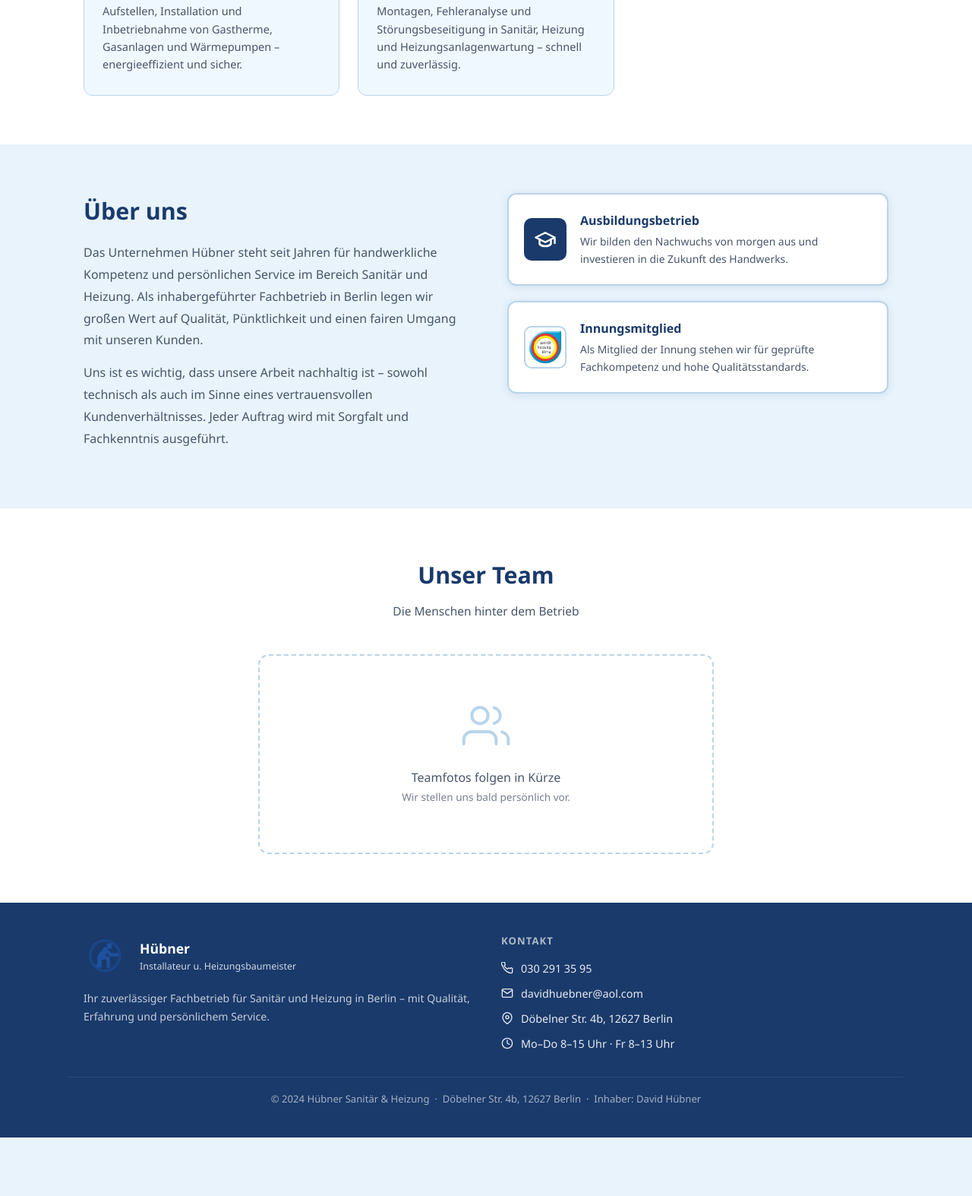
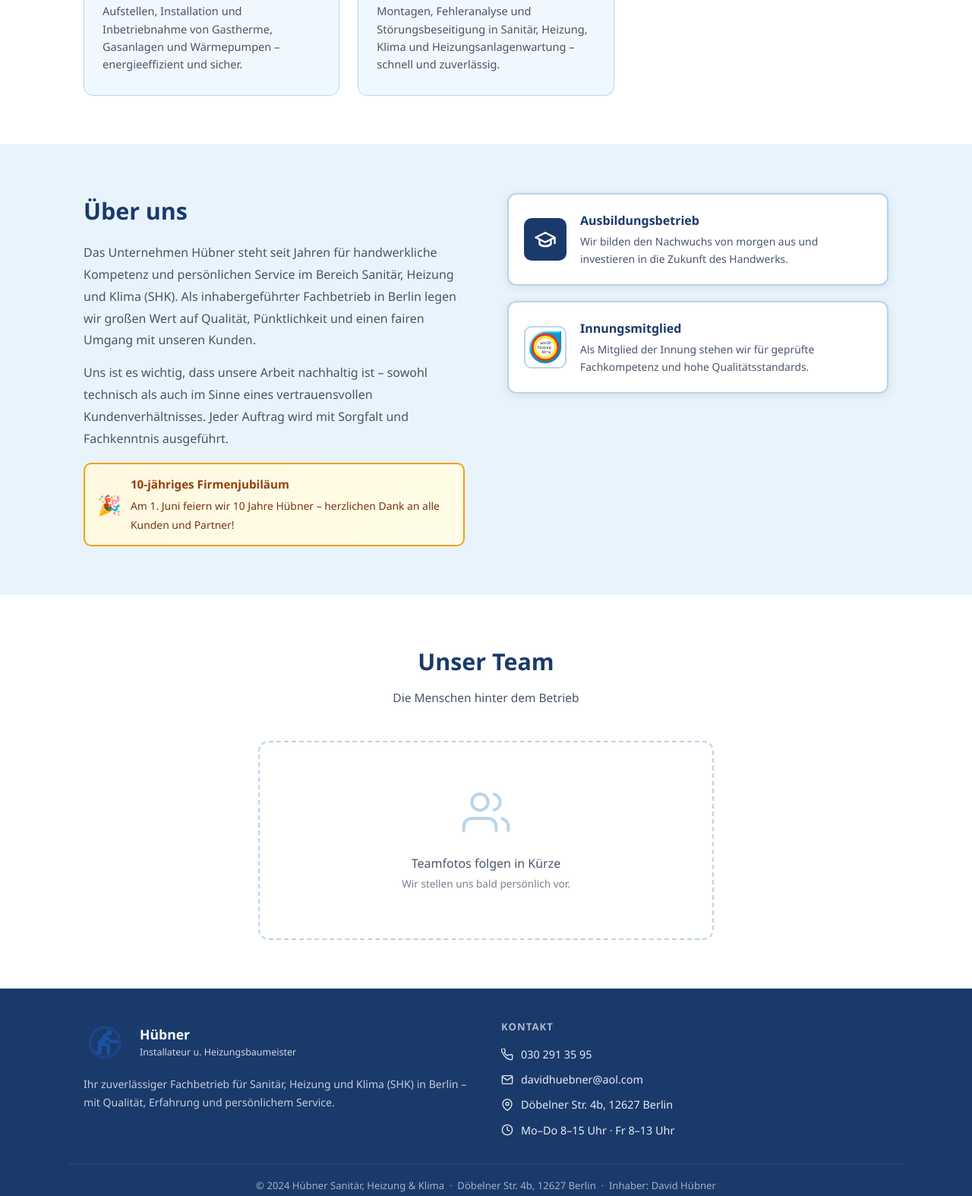
Before and after one commit to Lenny23445/huebner-sanitaer, a plain HTML site: page index.html in a window 1280 px wide. Shown: the part 1195-2769 px from the top of the page at 76% size. Before the commit the page ends 2692 px from the top, so only its background shows below. Drawn offline with Linux system fonts and the light colour scheme.

Commit message:
Update: Klima/SHK überall ergänzt, Jubiläums-Hinweis Über uns

```diff
--- a/index.html
+++ b/index.html
@@ -3,8 +3,8 @@
 <head>
   <meta charset="UTF-8">
   <meta name="viewport" content="width=device-width, initial-scale=1.0">
-  <meta name="description" content="Hübner – Installateur u. Heizungsbaumeister in Berlin. Sanitär, Heizung, Badmodernisierung, Wärmepumpen. Jetzt anrufen!">
-  <title>Hübner – Sanitär &amp; Heizung Berlin</title>
+  <meta name="description" content="Hübner – Installateur u. Heizungsbaumeister in Berlin. Sanitär, Heizung & Klima (SHK), Badmodernisierung, Wärmepumpen. Jetzt anrufen!">
+  <title>Hübner – Sanitär, Heizung &amp; Klima Berlin</title>
   <link rel="manifest" href="manifest.json">
   <meta name="theme-color" content="#1a3a6b">
   <meta name="apple-mobile-web-app-capable" content="yes">
@@ -500,7 +500,7 @@
     <section id="leistungen" aria-labelledby="leistungen-heading">
       <div class="container">
         <h2 id="leistungen-heading" class="section-title">Unsere Leistungen</h2>
-        <p class="section-sub">Fachgerechte Lösungen rund um Sanitär, Heizung und Installation</p>
+        <p class="section-sub">Fachgerechte Lösungen rund um Sanitär, Heizung, Klima (SHK) und Installation</p>
         <div class="services-grid">
 
           <article class="service-card">
@@ -545,7 +545,7 @@
               <svg width="26" height="26" viewBox="0 0 24 24" fill="none" stroke="currentColor" stroke-width="2" stroke-linecap="round" stroke-linejoin="round"><circle cx="12" cy="12" r="3"/><path d="M19.07 4.93A10 10 0 105.93 19.07"/><path d="M19.07 4.93l-2.83 2.83"/><path d="M16.24 16.24l2.83 2.83"/><path d="M7.76 7.76L4.93 4.93"/></svg>
             </div>
             <h3>Kundendienst &amp; Reparaturen</h3>
-            <p>Montagen, Fehleranalyse und Störungsbeseitigung in Sanitär, Heizung und Heizungsanlagenwartung – schnell und zuverlässig.</p>
+            <p>Montagen, Fehleranalyse und Störungsbeseitigung in Sanitär, Heizung, Klima und Heizungsanlagenwartung – schnell und zuverlässig.</p>
           </article>
 
         </div>
@@ -558,8 +558,15 @@
         <div class="about-inner">
           <div class="about-text">
             <h2 id="about-heading">Über uns</h2>
-            <p>Das Unternehmen Hübner steht seit Jahren für handwerkliche Kompetenz und persönlichen Service im Bereich Sanitär und Heizung. Als inhabergeführter Fachbetrieb in Berlin legen wir großen Wert auf Qualität, Pünktlichkeit und einen fairen Umgang mit unseren Kunden.</p>
+            <p>Das Unternehmen Hübner steht seit Jahren für handwerkliche Kompetenz und persönlichen Service im Bereich Sanitär, Heizung und Klima (SHK). Als inhabergeführter Fachbetrieb in Berlin legen wir großen Wert auf Qualität, Pünktlichkeit und einen fairen Umgang mit unseren Kunden.</p>
             <p>Uns ist es wichtig, dass unsere Arbeit nachhaltig ist – sowohl technisch als auch im Sinne eines vertrauensvollen Kundenverhältnisses. Jeder Auftrag wird mit Sorgfalt und Fachkenntnis ausgeführt.</p>
+            <div style="margin-top:18px;background:linear-gradient(135deg,#fff8e1,#fffde7);border:2px solid #f59e0b;border-radius:10px;padding:14px 16px;display:flex;align-items:center;gap:12px;">
+              <span style="font-size:1.6rem;line-height:1;" aria-hidden="true">🎉</span>
+              <div>
+                <strong style="color:#92400e;font-size:0.95rem;">10-jähriges Firmenjubiläum</strong>
+                <p style="margin:2px 0 0;font-size:0.87rem;color:#78350f;">Am 1. Juni feiern wir 10 Jahre Hübner – herzlichen Dank an alle Kunden und Partner!</p>
+              </div>
+            </div>
           </div>
           <div class="badges" aria-label="Zertifizierungen und Mitgliedschaften">
             <div class="badge-card">
@@ -612,7 +619,7 @@
             <p>Installateur u. Heizungsbaumeister</p>
           </div>
         </div>
-        <p class="footer-desc">Ihr zuverlässiger Fachbetrieb für Sanitär und Heizung in Berlin – mit Qualität, Erfahrung und persönlichem Service.</p>
+        <p class="footer-desc">Ihr zuverlässiger Fachbetrieb für Sanitär, Heizung und Klima (SHK) in Berlin – mit Qualität, Erfahrung und persönlichem Service.</p>
       </div>
       <div class="footer-contact">
         <h3>Kontakt</h3>
@@ -637,7 +644,7 @@
       </div>
     </div>
     <div class="footer-bottom">
-      <p>© 2024 Hübner Sanitär &amp; Heizung &nbsp;·&nbsp; Döbelner Str. 4b, 12627 Berlin &nbsp;·&nbsp; Inhaber: David Hübner</p>
+      <p>© 2024 Hübner Sanitär, Heizung &amp; Klima &nbsp;·&nbsp; Döbelner Str. 4b, 12627 Berlin &nbsp;·&nbsp; Inhaber: David Hübner</p>
     </div>
   </footer>
 
```
